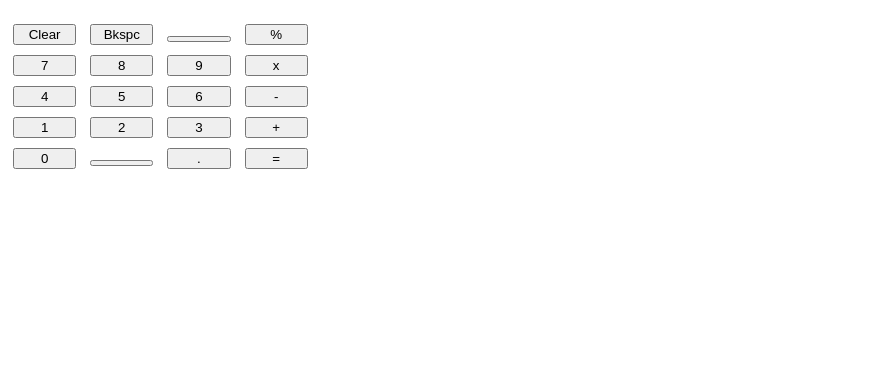
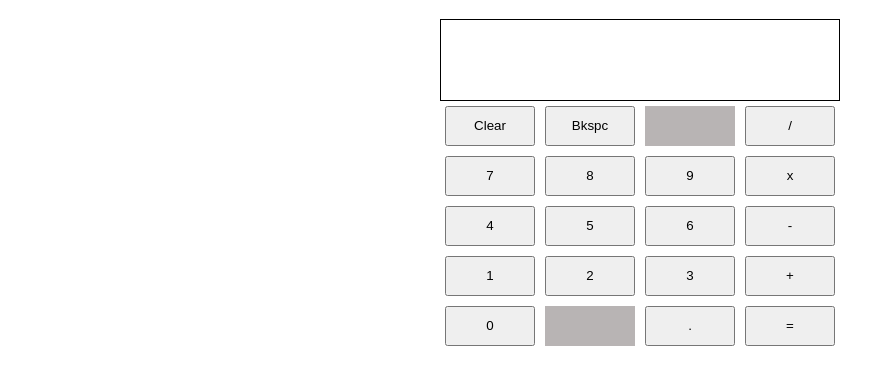
Before and after one commit to coderlore/calculator, a plain HTML site: page index.html in a window 1280 px wide. Shown: the part 61-446 px from the top of the page, without its empty margins (0-895 px from the left). Drawn offline with Linux system fonts and the light colour scheme.

Commit message:
Fixed container and setup flexboxes for buttons

```diff
--- a/calculator.js
+++ b/calculator.js
@@ -1,3 +1,12 @@
+const buttons = document.querySelectorAll('button');
+
+buttons.forEach((button) => {
+    button.addEventListener('click',() => {
+        display(button.value);
+        console.log(button.value);
+    });
+});
+
 // math operators
 function add(a,b) {
     return a + b;
@@ -20,4 +29,9 @@ function operate() {
     //placeholder to evelate expressions
 }
 
+// displays the current value
+function display() {
+    //console.log()
+}
+
 console.log(divide(4,2));
--- a/index.html
+++ b/index.html
@@ -8,12 +8,12 @@
 </head>
 <body>
     <h1>Lore's Calculator</h1>
-    <div id="display"></div>
-    <div id="container"></div>
+    <div id="container">
+        <div id="display"></div>
         <button id="clear">Clear</button>
         <button id="number">Bkspc</button>
-        <button id="number"></button>
-        <button id="number">%</button>
+        <button id="number" disabled></button>
+        <button id="number">/</button>
         <br>
         <button id="number">7</button>
         <button id="number">8</button>
@@ -25,15 +25,16 @@
         <button id="number">6</button>
         <button id="number">-</button>
         <br>
-        <button id="number">1</button>
+        <button id="1" value=1>1</button>
         <button id="number">2</button>
         <button id="number">3</button>
         <button id="number">+</button>
         <br>
         <button id="number">0</button>
-        <button id="number"></button>
+        <button id="number" disabled></button>
         <button id="number">.</button>
         <button id="number">=</button>
+    </div>
     <script src="calculator.js"></script>
 </body>
 </html>
--- a/style.css
+++ b/style.css
@@ -1,7 +1,16 @@
 #container {
-    max-width: 600px;
+    max-width: 400px;
     margin: 0 auto;
-    display: grid;
+    display: flex;
+    flex-wrap: wrap;
+    justify-content: center;
+    align-items: center;
+}
+
+#display {
+    width: 100%;
+    height: 80px;
+    border: 1px solid black;
 }
 
 div {
@@ -10,29 +19,16 @@ div {
 }
 
 button {
-    width: 5%;
+    width: 100%;
     margin: 5px;
-}
-/*
-.rows {
-    display: flex;
-    flex-direction: row;
-    flex-wrap: wrap;
-    border-style:solid;
-    border-color: blue;
+    height: 40px;
+    flex: 1 0 21%;
 }
 
-.col {
-    flex-basis: 100%;
-    border: 1px solid rgba(109, 36, 36, 0.699);
-    min-width: 10px;
-    min-height: 10px;
-    display: inline-block;
+button:disabled,
+button[disabled]{
+  border: 1px solid #b8b4b4;
+  background-color: #b8b4b4;
+  color: #b8b4b4;
+  height: 40px;
 }
-
-@media screen and (min-width: 800px) {
-    .column {
-        flex: 1;
-    }
-}
-*/
```
